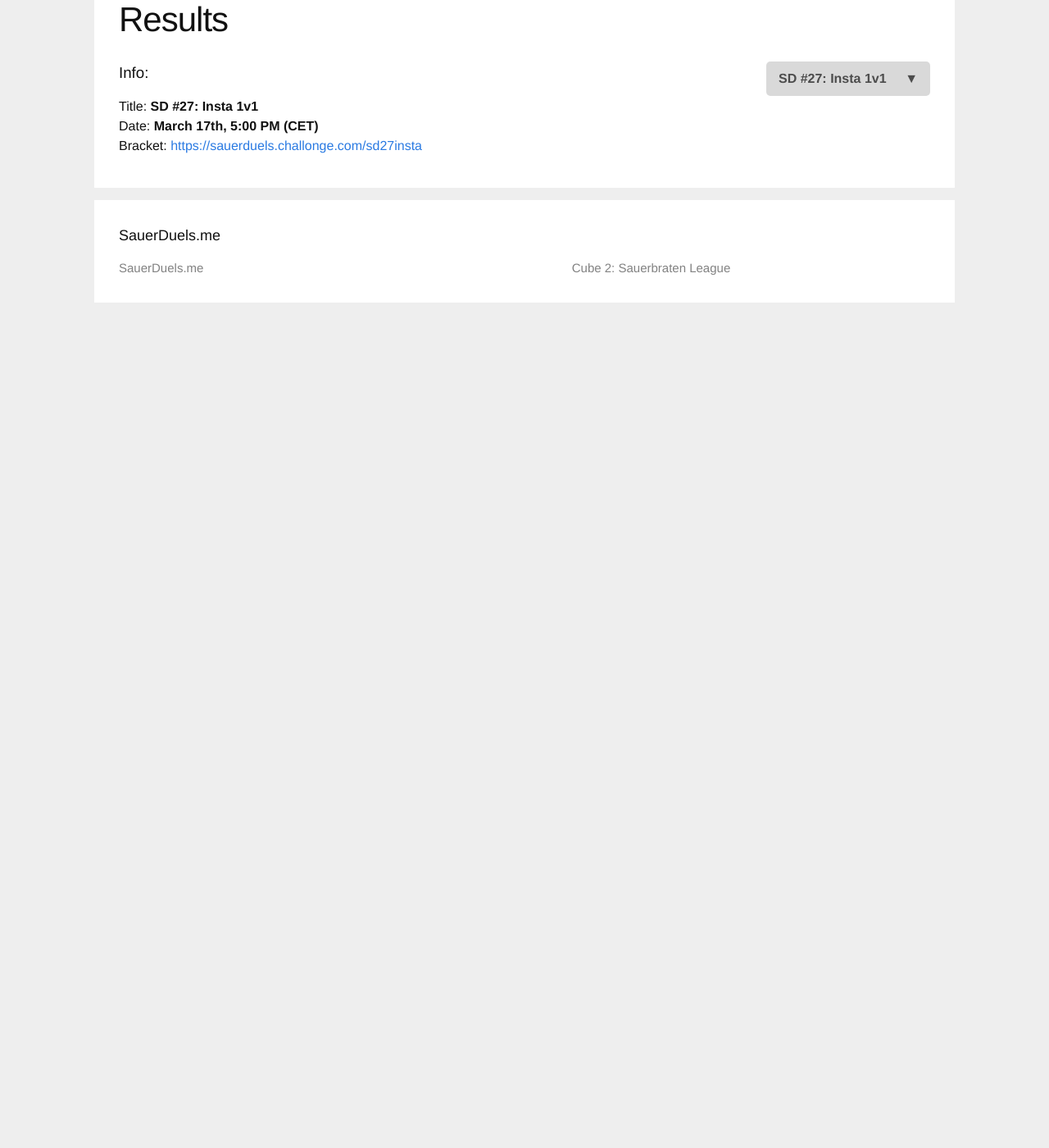
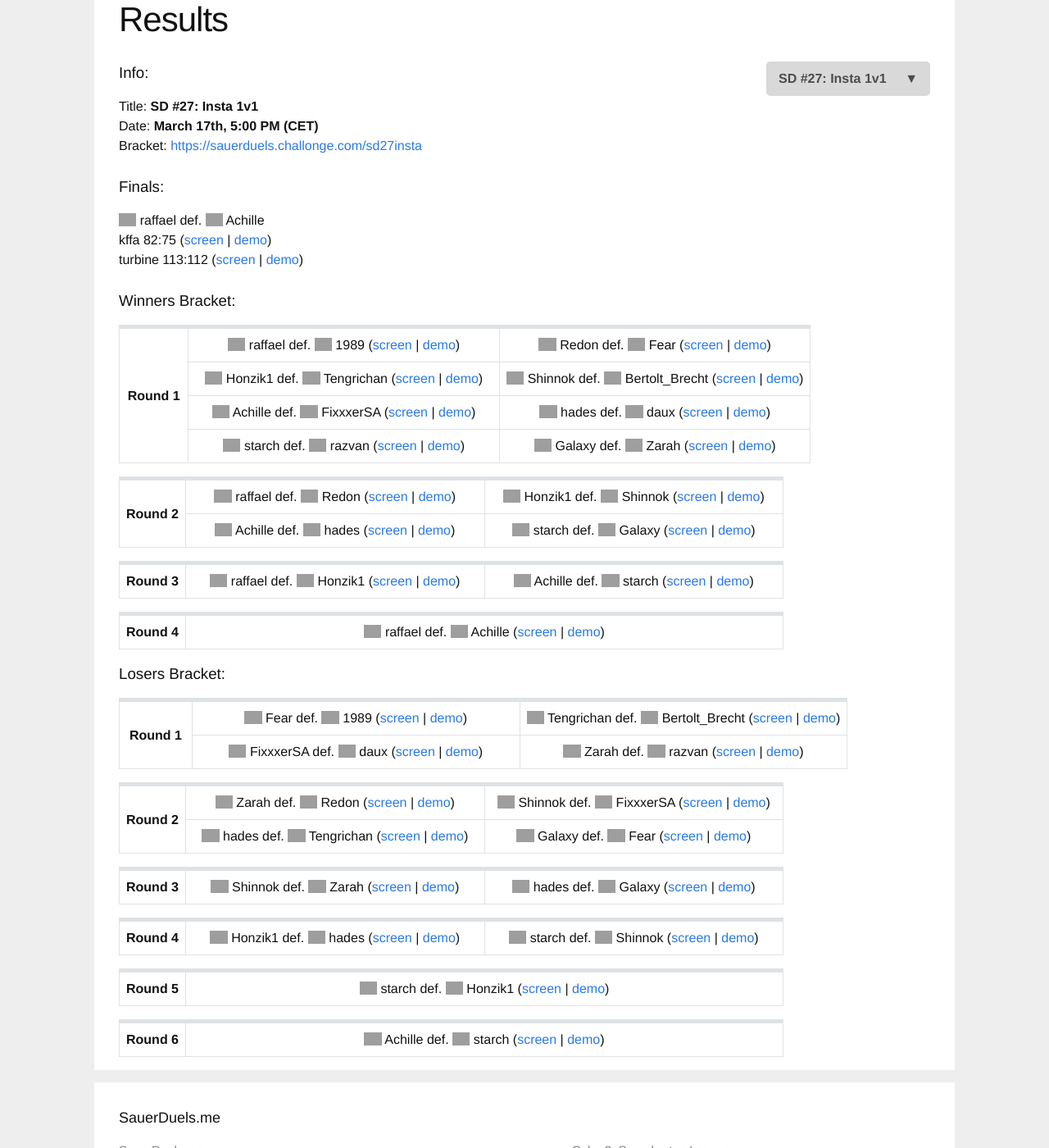
Before and after one commit to sauerduels/website, a Jekyll site: the page built from _events/sd27-insta.md, in a window 1280 px wide and 1400 px high, scrolled down 203 px. Shown: the whole window at 82% size. Built offline with Jekyll 4.4.1, drawn with Linux system fonts in a browser that asks for light colours; a script that is not in the unit is left out; before the commit the page ends 900 px from its top, so only the background shows below that; some of the changed text lies outside the part shown; grey boxes are pictures that could not be loaded.

Commit message:
update site as of sd27

```diff
--- a/_events/sd27-insta.md
+++ b/_events/sd27-insta.md
@@ -3,6 +3,74 @@
 index: 27
 date: '2019-03-17 18:00:00 +01:00'
 bracketurl: https://sauerduels.challonge.com/sd27insta
-signupurl: https://challonge.com/tournaments/signup/Mft2dZB2cc
-completed: false
+completed: true
+finals:
+  result: raffael def. Achille
+  games:
+    - title: kffa 82:75
+      slug: sd27_final_achille_vs_raffael_game1
+    - title: turbine 113:112
+      slug: sd27_final_achille_vs_raffael_game2
+brackets:
+  Winners:
+    - - result: raffael def. 1989
+        slug: sd27_wb_1989_vs_raffael
+      - result: Redon def. Fear
+        slug: sd27_wb_fear_vs_redon
+      - result: Honzik1 def. Tengrichan
+        slug: sd27_wb_honzik1_vs_tengrichan
+      - result: Shinnok def. Bertolt_Brecht
+        slug: sd27_wb_bertolt_brecht_vs_shinnok
+      - result: Achille def. FixxxerSA
+        slug: sd27_wb_achille_vs_fixxxersa
+      - result: hades def. daux
+        slug: sd27_wb_daux_vs_hades
+      - result: starch def. razvan
+        slug: sd27_wb_razvan_vs_starch
+      - result: Galaxy def. Zarah
+        slug: sd27_wb_galaxy_vs_zarah
+    - - result: raffael def. Redon
+        slug: sd27_wb_raffael_vs_redon
+      - result: Honzik1 def. Shinnok
+        slug: sd27_wb_honzik1_vs_shinnok
+      - result: Achille def. hades
+        slug: sd27_wb_achille_vs_hades
+      - result: starch def. Galaxy
+        slug: sd27_wb_galaxy_vs_starch
+    - - result: raffael def. Honzik1
+        slug: sd27_wb_honzik1_vs_raffael
+      - result: Achille def. starch
+        slug: sd27_wb_achille_vs_starch
+    - - result: raffael def. Achille
+        slug: sd27_wb_achille_vs_raffael
+
+  Losers:
+    - - result: Fear def. 1989
+        slug: sd27_lb_1989_vs_fear
+      - result: Tengrichan def. Bertolt_Brecht
+        slug: sd27_lb_bertolt_brecht_vs_tengrichan
+      - result: FixxxerSA def. daux
+        slug: sd27_lb_daux_vs_fixxxersa
+      - result: Zarah def. razvan
+        slug: sd27_lb_razvan_vs_zarah
+    - - result: Zarah def. Redon
+        slug: sd27_lb_redon_vs_zarah
+      - result: Shinnok def. FixxxerSA
+        slug: sd27_lb_fixxxersa_vs_shinnok
+      - result: hades def. Tengrichan
+        slug: sd27_lb_hades_vs_tengrichan
+      - result: Galaxy def. Fear
+        slug: sd27_lb_fear_vs_galaxy
+    - - result: Shinnok def. Zarah
+        slug: sd27_lb_shinnok_vs_zarah
+      - result: hades def. Galaxy
+        slug: sd27_lb_galaxy_vs_hades
+    - - result: Honzik1 def. hades
+        slug: sd27_lb_hades_vs_honzik1
+      - result: starch def. Shinnok
+        slug: sd27_lb_shinnok_vs_starch
+    - - result: starch def. Honzik1
+        slug: sd27_lb_honzik1_vs_starch
+    - - result: Achille def. starch
+        slug: sd27_lb_achille_vs_starch
 ---
--- a/_plugins/replace_names.rb
+++ b/_plugins/replace_names.rb
@@ -76,7 +76,8 @@
       'razvan' => 'ro',
       'Liugam' => 'de',
       'Tay|Z' => 'at',
-      'Daemes' => 'rs' }
+      'Daemes' => 'rs',
+      'daux' => 'de' }
 
     def add_flags(input)
       PLAYER_COUNTRIES.each {|key, value| input = input.gsub(key, "<span class=\"player\"><img class=\"flag\" src=\"https://sauerduels.me/images/#{value}.png\" /> #{key}</span>") }
--- a/hof.html
+++ b/hof.html
@@ -59,16 +59,17 @@
         bronze: 3
   - category: Insta
     members:
+      - name: raffael
+        golden: 3
+        silver: 1
       - name: Gangler
         golden: 3
         bronze: 2
-      - name: raffael
-        golden: 2
-        silver: 1
       - name: starch
         golden: 2
+        bronze: 1
       - name: Achille
-        silver: 2
+        silver: 3
       - name: Rexus
         silver: 2
       - name: Honzik1
```
Also changed, not shown: _events/sd28-effic.md (added, +8 -0 lines).
